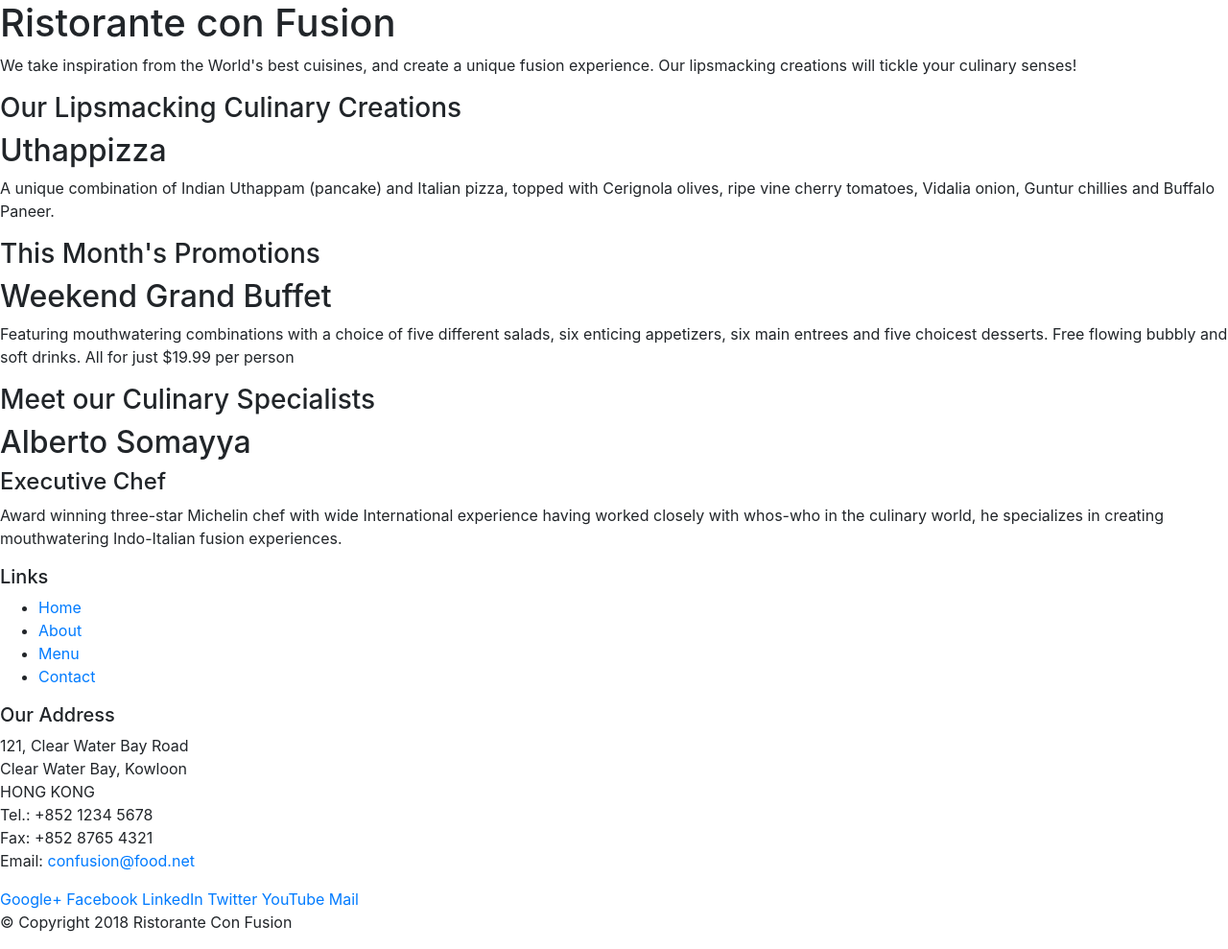
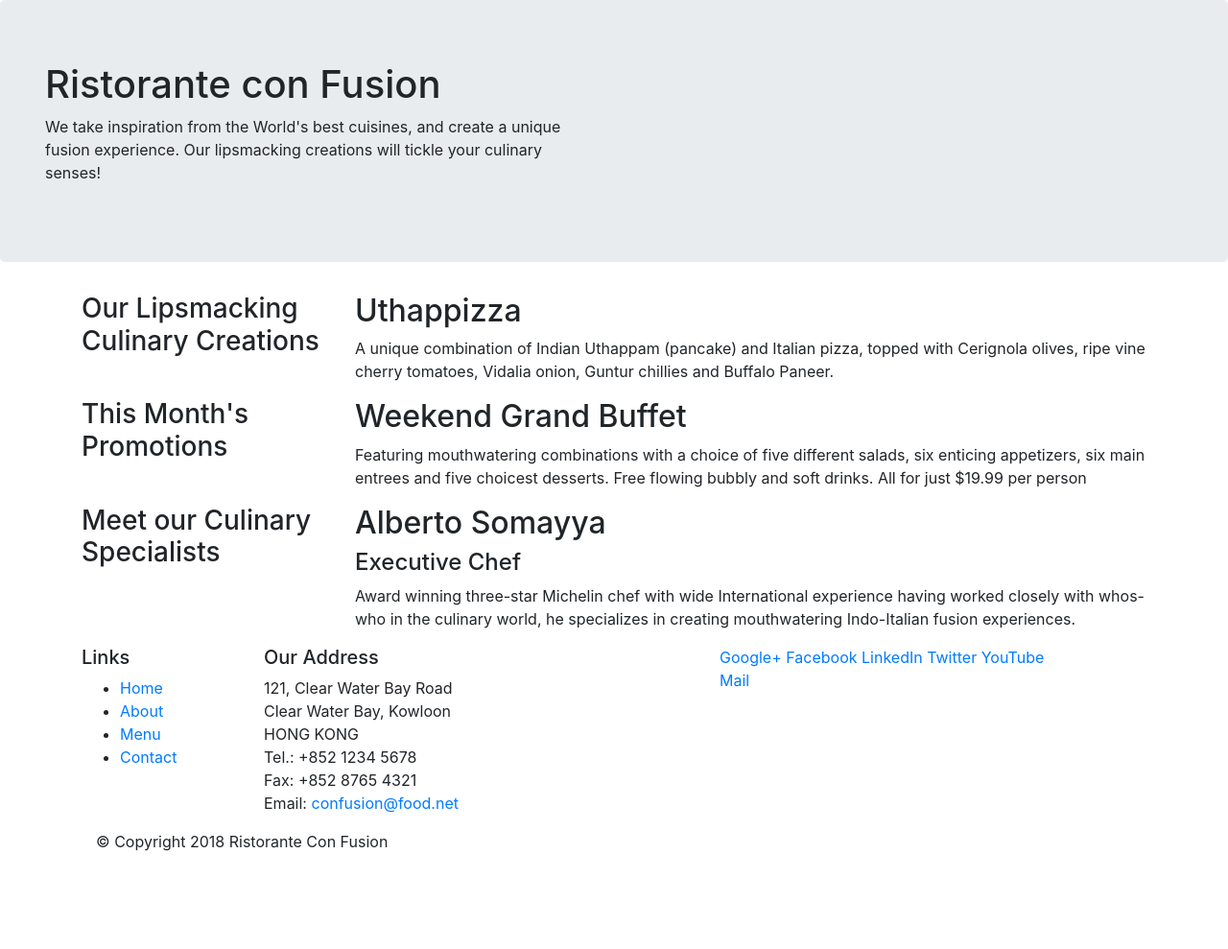
Before and after one commit to paulcavery/conFusion, a website: page index.html in a window 1280 px wide. Shown: the whole page at 96% size. After the commit the page ends 905 px from the top, so only its background shows below. Drawn offline with nearby package versions, Linux system fonts and the light colour scheme.

Commit message:
Bootstrap Grid Part 1

```diff
--- a/index.html
+++ b/index.html
@@ -14,46 +14,46 @@
 
 <body>
 
-    <header>
+    <header class="jumbotron">
         <div>
             <div>
-                <div>
+                <div class="col-12 col-sm-6">
                     <h1>Ristorante con Fusion</h1>
                     <p>We take inspiration from the World's best cuisines, and create a unique fusion experience. Our lipsmacking creations will tickle your culinary senses!</p>
                 </div>
-                <div>
+                <div class="col-12 col-sm">
                 </div>
             </div>
         </div>
     </header>
 
-    <div>
-        <div>
-            <div>
+    <div class="container">
+        <div class="row">
+            <div class="col-12 col-sm-4 col-md-3">
                 <h3>Our Lipsmacking Culinary Creations</h3>
             </div>
-            <div>
+            <div class="col col-sm col-md">
                 <h2>Uthappizza</h2>
                 <p>A unique combination of Indian Uthappam (pancake) and Italian pizza, topped with Cerignola olives, ripe vine cherry tomatoes, Vidalia onion, Guntur chillies and Buffalo Paneer.</p>
             </div>
         </div>
 
 
-        <div>
-            <div>
+        <div class="row">
+            <div class="col-12 col-sm-4 col-md-3">
                 <h3>This Month's Promotions</h3>
             </div>
-            <div>
+            <div class="col col-sm col-md">
                 <h2>Weekend Grand Buffet</h2>
                 <p>Featuring mouthwatering combinations with a choice of five different salads, six enticing appetizers, six main entrees and five choicest desserts. Free flowing bubbly and soft drinks. All for just $19.99 per person </p>
             </div>
         </div>
 
-        <div>
-            <div>
+        <div class="row">
+            <div class="col-12 col-sm-4 col-md-3">
                 <h3>Meet our Culinary Specialists</h3>
             </div>
-            <div>
+            <div class="col col-sm col-md">
                 <h2>Alberto Somayya</h2>
                 <h4>Executive Chef</h4>
                 <p>Award winning three-star Michelin chef with wide International experience having worked closely with whos-who in the culinary world, he specializes in creating mouthwatering Indo-Italian fusion experiences. </p>
@@ -62,9 +62,9 @@
     </div>
 
     <footer>
-        <div>
-            <div>
-                <div>
+        <div class="container">
+            <div class="row">
+                <div class="col-4 col-sm-2">
                     <h5>Links</h5>
                     <ul>
                         <li><a href="#">Home</a></li>
@@ -73,7 +73,7 @@
                         <li><a href="#">Contact</a></li>
                     </ul>
                 </div>
-                <div>
+                <div class="col-7 col-sm-5">
                     <h5>Our Address</h5>
                     <address>
 		              121, Clear Water Bay Road<br>
@@ -84,7 +84,7 @@
 		              Email: <a href="mailto:confusion@food.net">confusion@food.net</a>
 		           </address>
                 </div>
-                <div>
+                <div class="col-12 col-sm-4">
                     <div>
                         <a href="http://google.com/+">Google+</a>
                         <a href="http://www.facebook.com/profile.php?id=">Facebook</a>
@@ -95,7 +95,7 @@
                     </div>
                 </div>
            </div>
-           <div>
+           <div class="col-auto">
                 <div>
                     <p>© Copyright 2018 Ristorante Con Fusion</p>
                 </div>
```
